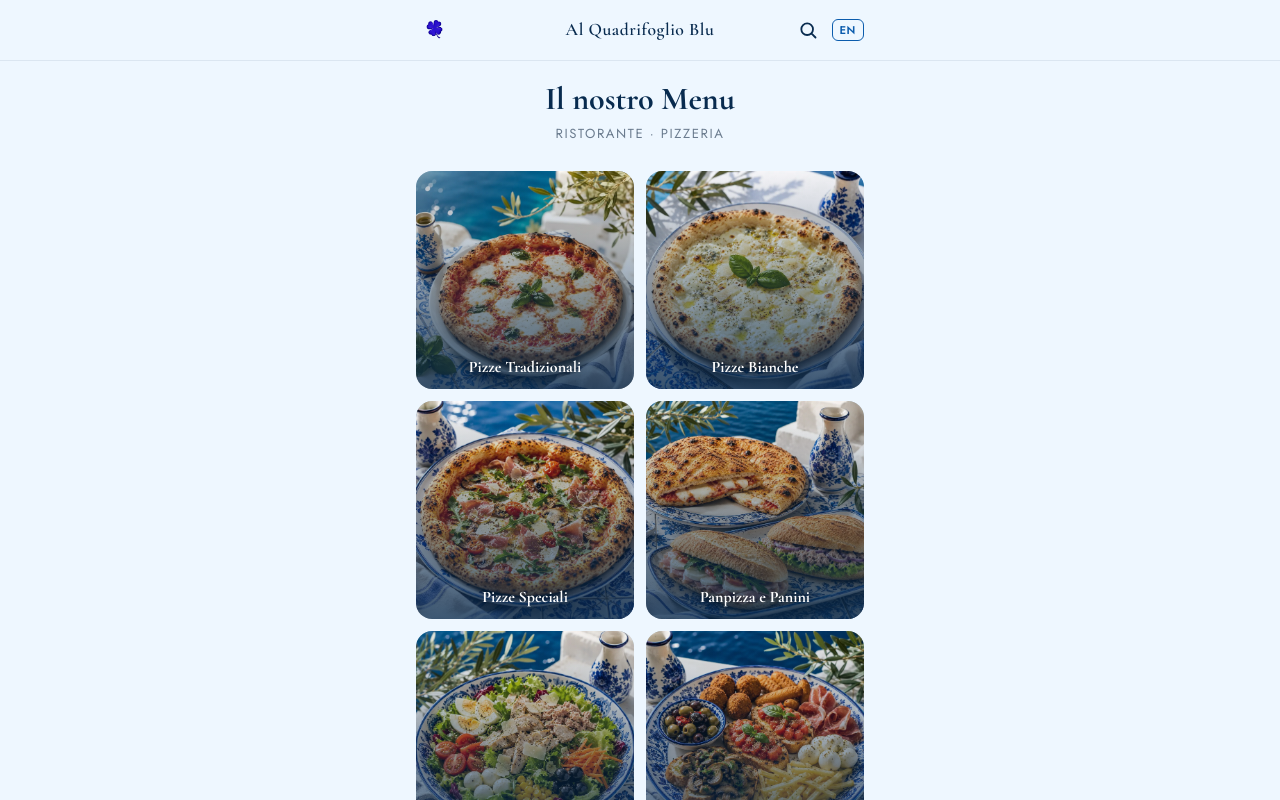
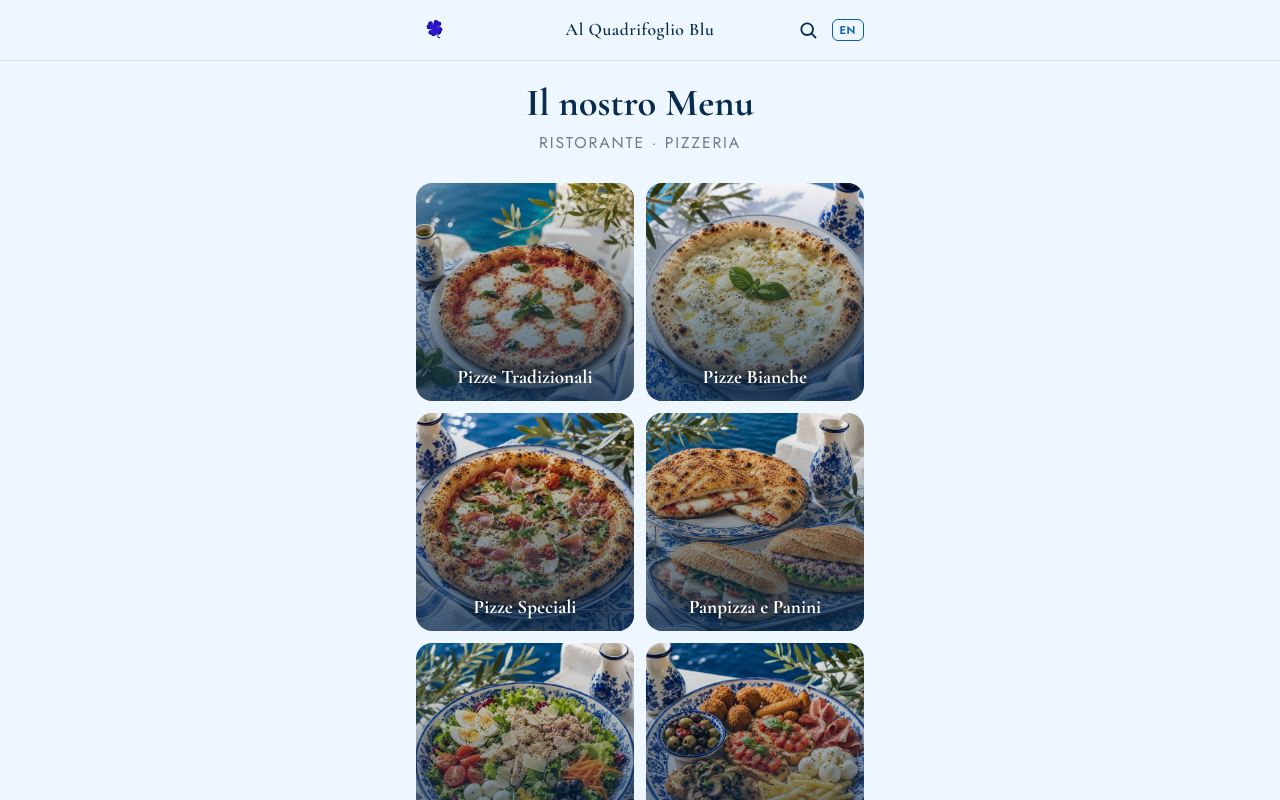
Before and after one commit to al3xf3r/alquadrifoglioblu-manji, a Next.js app: page / in a window 1280 px wide. Shown: the top 800 px of the page. Built offline with nearby package versions, Linux system fonts and the light colour scheme.

Commit message:
Update HomeView.tsx

```diff
--- a/src/components/HomeView.tsx
+++ b/src/components/HomeView.tsx
@@ -14,7 +14,7 @@ export default function HomeView({ lang, onSelectCategory }: HomeViewProps) {
         <h1
           style={{
             fontFamily: "'Cormorant Garamond', serif",
-            fontSize: "2rem",
+            fontSize: "2.4rem",
             fontWeight: 700,
             color: "#082B4F",
             lineHeight: 1.15,
@@ -26,7 +26,7 @@ export default function HomeView({ lang, onSelectCategory }: HomeViewProps) {
         <p
           style={{
             fontFamily: "'Jost', sans-serif",
-            fontSize: "0.82rem",
+            fontSize: "0.98rem",
             color: "#6B7C8F",
             letterSpacing: "0.12em",
             textTransform: "uppercase",
@@ -100,7 +100,7 @@ export default function HomeView({ lang, onSelectCategory }: HomeViewProps) {
               <span
                 style={{
                   fontFamily: "'Cormorant Garamond', serif",
-                  fontSize: "1rem",
+                  fontSize: "1.2rem",
                   fontWeight: 700,
                   color: "#FFFFFF",
                   textShadow: "0 1px 8px rgba(0,0,0,0.55)",
```
